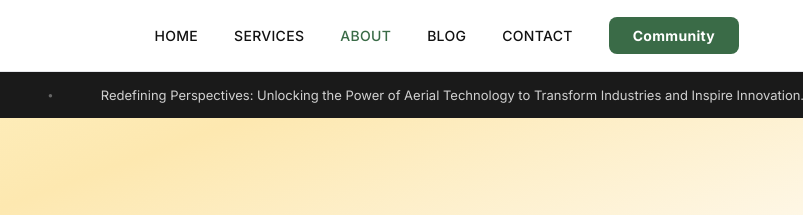
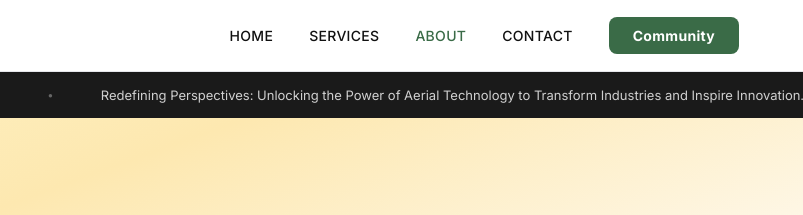
Before and after one commit to gaganyanaerospace-create/Website, a plain HTML site: page about.html in a window 1280 px wide. Shown: the top 215 px of the page, 477-1280 px from the left. Drawn offline with nearby package versions, Linux system fonts and the light colour scheme; a web font is replaced by a local one.

Commit message:
Update about.html

```diff
--- a/about.html
+++ b/about.html
@@ -372,7 +372,6 @@ footer { background: #111827; color: #d1d5db; padding: 64px 5% 32px; }
     <li><a href="/">HOME</a></li>
     <li><a href="/#services">SERVICES</a></li>
     <li><a href="/about" class="active">ABOUT</a></li>
-    <li><a href="#">BLOG</a></li>
     <li><a href="/#contact">CONTACT</a></li>
     <li><a href="https://chat.whatsapp.com/IgRP4Hm8J4B0c0K6Nhpb0U" target="_blank" class="nav-cta">Community</a></li>
   </ul>
@@ -653,7 +652,6 @@ footer { background: #111827; color: #d1d5db; padding: 64px 5% 32px; }
     <div class="footer-col">
       <h5>Quick Links</h5>
       <ul>
-        <li><a href="#">Blog</a></li>
         <li><a href="#">Our Team</a></li>
         <li><a href="#">Career</a></li>
       </ul>
```
